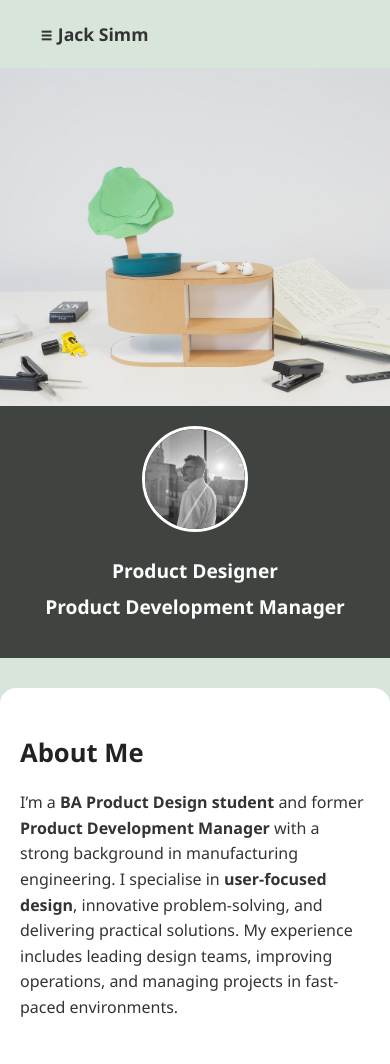
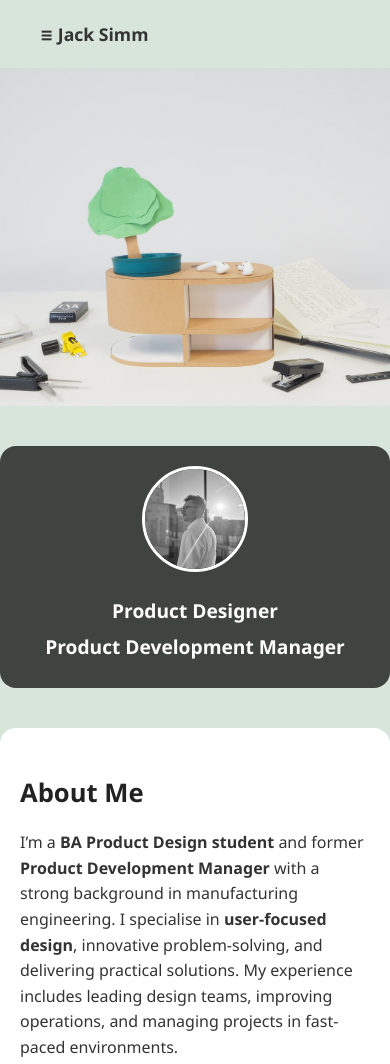
Before and after one commit to Curidas/jack-simm-portfolio, a plain HTML site: page index.html in a window 390 px wide. Shown: the top 1064 px of the page. Drawn offline with Linux system fonts and the light colour scheme.

Commit message:
index.html

```diff
--- a/index.html
+++ b/index.html
@@ -93,10 +93,14 @@
 
     .mobile-profile {
       display: none;
+      background: rgba(0, 0, 0, 0.7);
       text-align: center;
-      padding: 30px 20px;
-      background: rgba(0, 0, 0, 0.7);
-      margin-top: -10px;
+      padding: 20px;
+      margin: 40px 20px;
+      border-radius: 16px;
+      max-width: 400px;
+      margin-left: auto;
+      margin-right: auto;
     }
 
     .mobile-profile img {
```
